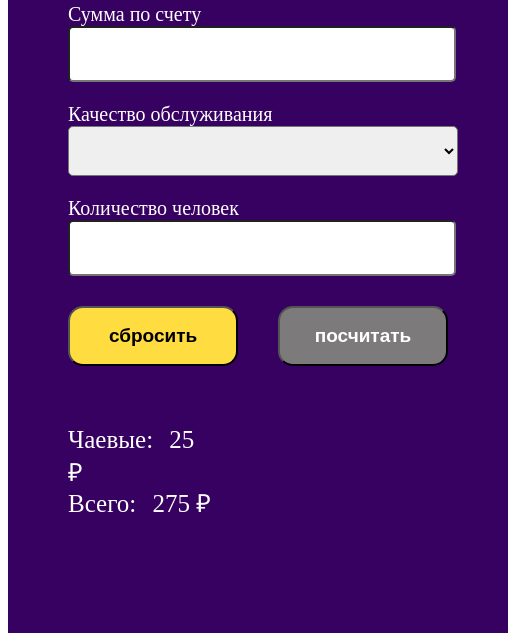
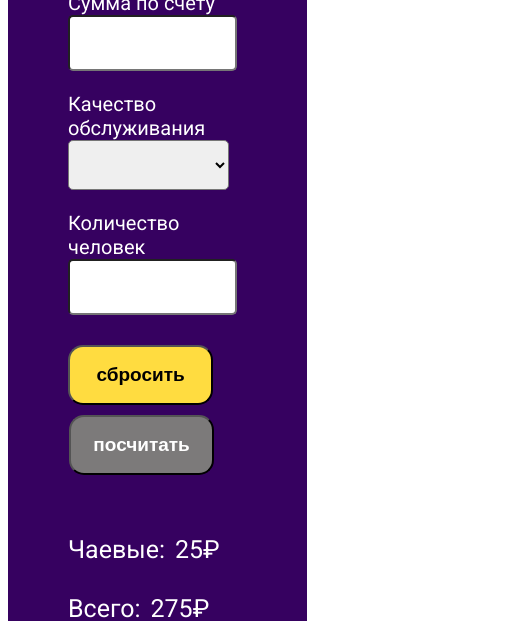
Before and after one commit to mds7677/sasfs, a plain HTML site: page innerhtml.html in a window 390 px wide. Shown: the part 219-860 px from the top of the page, 508 px wide, since content can reach past the window. Drawn offline with Linux system fonts and the light colour scheme.

Commit message:
Add files via upload

```diff
--- a/css.css
+++ b/css.css
@@ -1,9 +1,17 @@
+@import url('https://fonts.googleapis.com/css2?family=Montserrat:wght@300&family=Roboto:wght@300;400;500;700&display=swap');
 .div-1{
     width: 500px;
     height: 800px;
     background-color: #360160;
+    font-family: "Roboto";
+}
+@media(max-width: 520px) {
+    .div-1{
+        width: 80%;
+    }
 
 }
+
 .div-2{
     padding-left:60px;
     padding-right: 60px;
@@ -21,7 +29,18 @@
     height: 94px;
     padding-top: 34px;
     margin-bottom: 42px;
+    margin-right: 60px;
 }
+@media(max-width: 520px){
+    .text{
+        width: 90%;
+        font-weight: 700;
+        font-size: 250%;
+        margin-right: 60px;
+
+    }
+}
+
 .sum{
     margin-top: 42px;
     color:white;
@@ -29,7 +48,12 @@
     font-size: 20px;
     margin-bottom:21px;
 }
-.kachestvo{
+@media(max-width: 520px){
+    .input{
+        width: 90%;
+    }
+}
+.kach{
     margin-top: 21px;
     font-weight: 400;
     font-size: 20px;
@@ -40,6 +64,11 @@
     width: 390px;
     height: 50px;
     border-radius: 5px;
+}
+@media(max-width: 520px){
+    .input-1{
+        width: 90%;
+    }
 }
 .kol-vo{
     margin-top: 21px;
@@ -54,6 +83,13 @@
     margin-top: 30px;
     margin-bottom: 60px;
 }
+@media(max-width: 520px){
+    .button{
+        width: 90%;
+        display: flex;
+        flex-direction: column;
+    }
+}
 .button-1{
     margin-right: 20px;
     background: #FFDC40;
@@ -63,6 +99,12 @@
     font-weight: 700;
     font-size: 19px;
 
+}
+@media(max-width: 520px){
+    .button-1{
+        margin-bottom: 5px;
+        width: 90%;
+    }
 }
 .button-2{
     margin-left: 20px;
@@ -75,6 +117,13 @@
     color:white;
 
 }
+@media(max-width: 520px){
+    .button-2{
+        width: 90%;
+        margin-top: 5px;
+        margin-left: 1px;
+    }
+}
 .end{
     margin-top:60px;
 }
@@ -82,6 +131,11 @@
     width: 380px;
     height: 50px;
     border-radius: 5px;
+}
+@media(max-width: 520px){
+    .input-3{
+        width: 90%;
+    }
 }
 .qwe{
     margin-left: 10px;
--- a/innerhtml.html
+++ b/innerhtml.html
@@ -5,6 +5,7 @@
     <meta charset="UTF-8">
     <meta name="viewport" content="width=device-width, initial-scale=1.0">
     <title>Калькулятор чаевых</title>
+    <script src="js.js"></script>
 </head>
 <body>
     <div class="div-1">
@@ -14,7 +15,7 @@
             <div>Сумма по счету</div>
         <input type="number" class="input">
         </label >
-        <div class="kachestvo" >Качество обслуживания</div>
+        <div class="kach" >Качество обслуживания</div>
         <select class="input-1">
             <option></option>
             <option value='0'>Плохое (0%)</option>
@@ -31,8 +32,8 @@
         <button class="button-1">сбросить</button>
         <button class="button-2">посчитать</button>
         </div>
-        <div class='cha'>Чаевые:<span class="qwe"> 25 ₽</span></div>
-        <div class='total'>Всего:  <span class="wer">275 ₽</span></div>
+        <div class='cha'>Чаевые:<span class="qwe">25₽</span></div>
+        <div class='total'>Всего:<span class="wer">275₽</span></div>
         </div>
     </div>
     <script src="js.js"></script>
```
